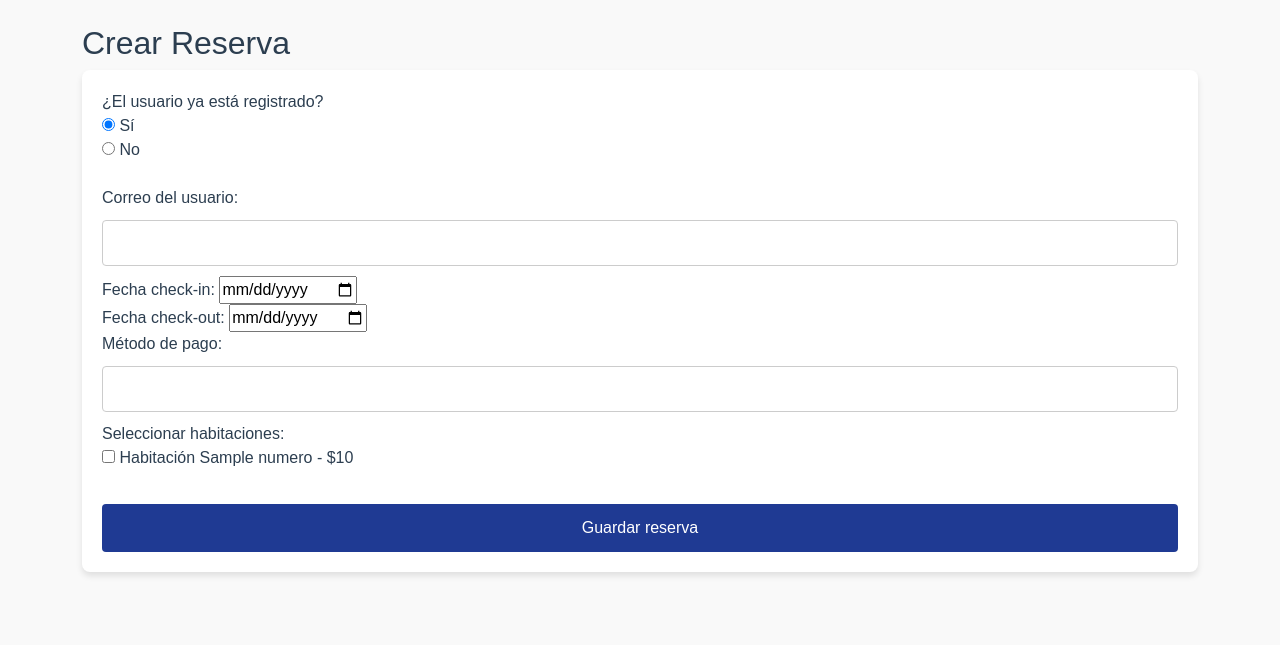
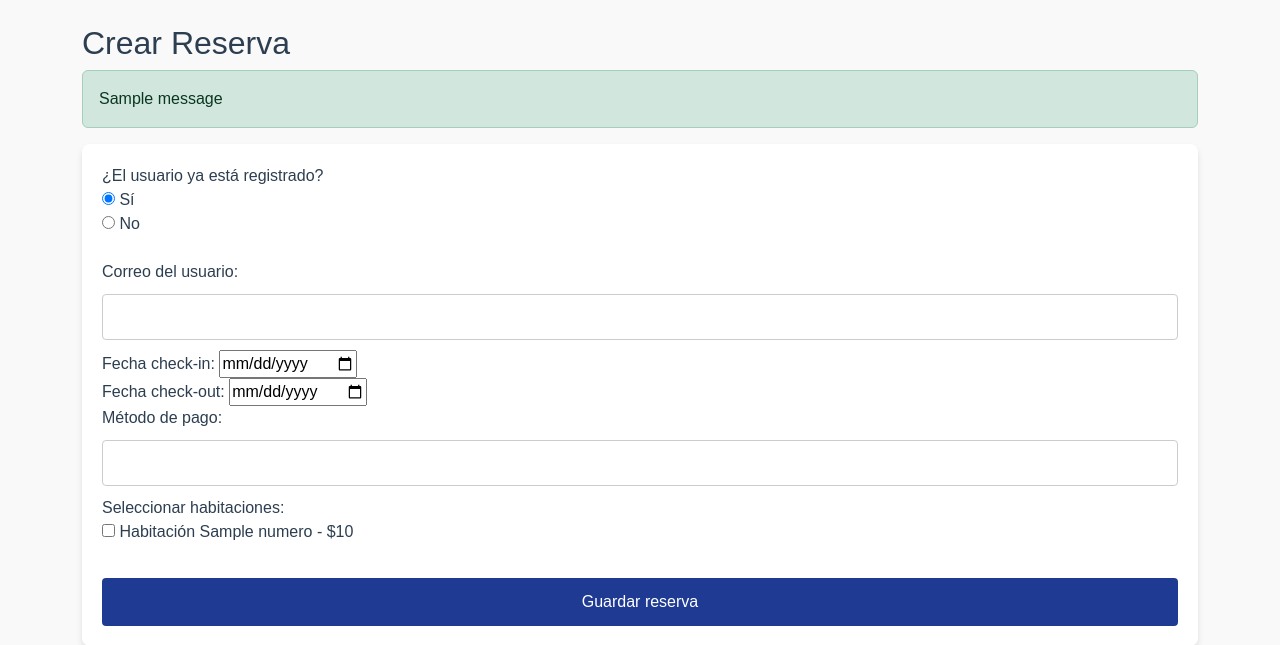
Before and after one commit to elmerurbina/hotelera.com, a Django app: template templates/reserves/reserva_empleado_form.html in a window 1280 px wide. Shown: the part 62-707 px from the top of the page. Run offline with Django 5.2, Linux system fonts and the light colour scheme; the template is opened without the code that fills it: most values are stand-ins (such as "Sample title", 1, 10 or a date in 2020); one stand-in notice (Sample message) is shown; data that the repository does not hold is empty.

Commit message:
empleado puede registrar reserva

```diff
--- a/templates/reserves/reserva_empleado_form.html
+++ b/templates/reserves/reserva_empleado_form.html
@@ -2,7 +2,22 @@
 {% block title %}Crear Reserva para Usuario{% endblock %}
 
 {% block content %}
-<h2>Crear Reserva</h2>
+    <h2>Crear Reserva</h2>
+    {% if messages %}
+        <div class="alert-container">
+            {% for message in messages %}
+                <div class="alert alert-{{ message.tags }}" role="alert">
+                    {{ message }}
+                </div>
+            {% endfor %}
+        </div>
+    {% endif %}
+
+    {% if error %}
+        <div class="alert alert-danger">
+            {{ error }}
+        </div>
+    {% endif %}
 <form method="post">
   {% csrf_token %}
 
```
Also changed, not shown: services/reserves/views.py (+4 -4 lines).
